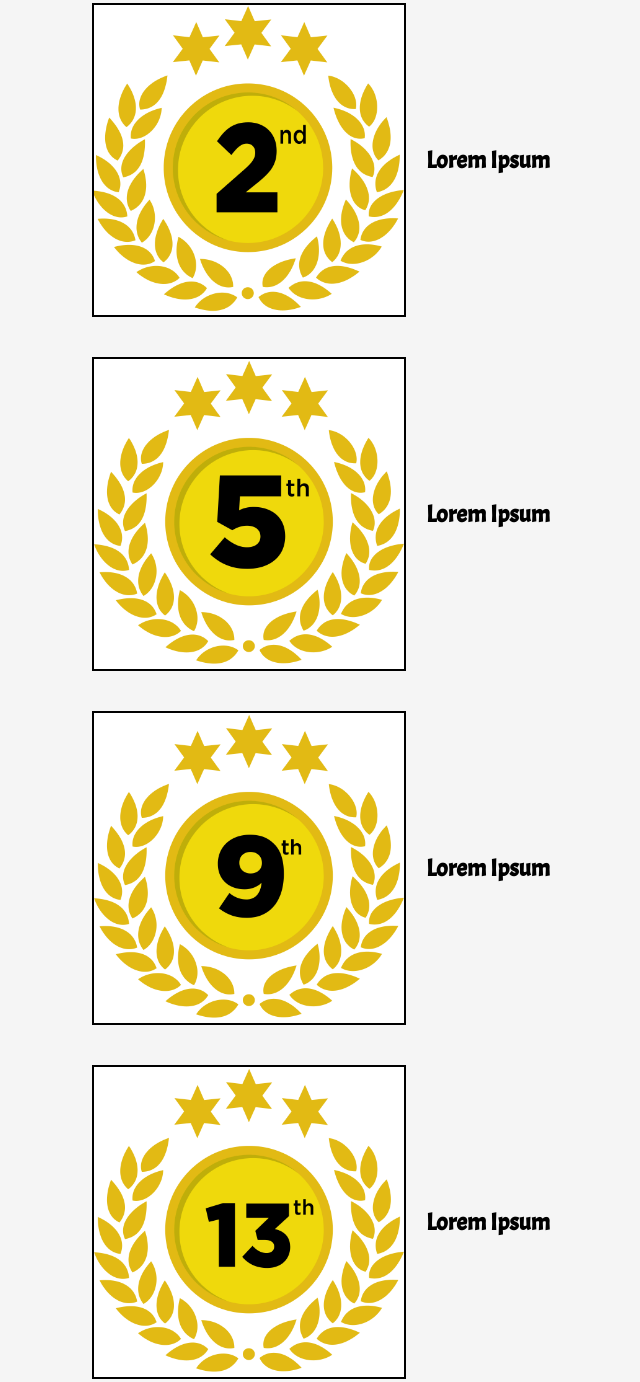
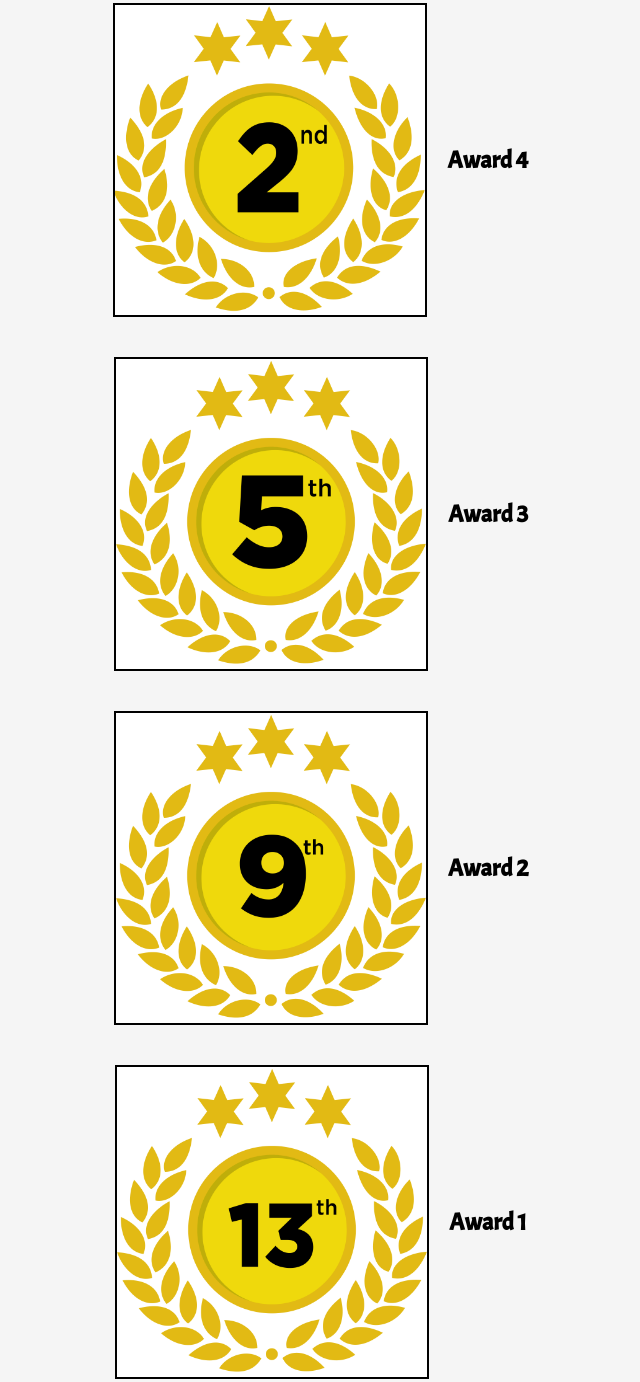
Before and after one commit to km1610/Restaurant-TestSite, a plain HTML site: page Awards.html in a window 1280 px wide. Shown: the part 207-1589 px from the top of the page, without its empty margins (309-949 px from the left). Drawn offline with Linux system fonts and the light colour scheme.

Commit message:
Update Awards.html

```diff
--- a/Awards.html
+++ b/Awards.html
@@ -47,19 +47,19 @@
 	<div id="content">
 		<div class="award">
 			<img src="Awards/1.png">
-			<h2 class="award_name">Lorem Ipsum</h2>
+			<h2 class="award_name">Award 4</h2>
 		</div>
 		<div class="award">
 			<img src="Awards/4.png">
-			<h2 class="award_name">Lorem Ipsum</h2>
+			<h2 class="award_name">Award 3</h2>
 		</div>
 		<div class="award">
 			<img src="Awards/2.png">
-			<h2 class="award_name">Lorem Ipsum</h2>
+			<h2 class="award_name">Award 2</h2>
 		</div>
 		<div class="award">
 			<img src="Awards/3.png">
-			<h2 class="award_name">Lorem Ipsum</h2>
+			<h2 class="award_name">Award 1</h2>
 		</div>
 
 	</div>
```
